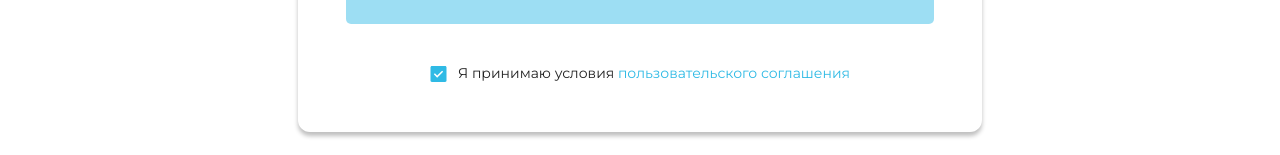
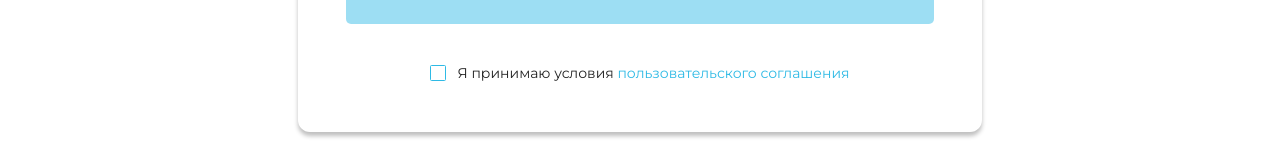
Before and after one commit to Legend1796/Maximum, a React (Create React App) app: page / in a window 1280 px wide. Shown: the part 2449-2604 px from the top of the page. Built offline with nearby package versions, Linux system fonts and the light colour scheme.

Commit message:
checkbox

```diff
--- a/src/components/form/form.css
+++ b/src/components/form/form.css
@@ -142,6 +142,21 @@
     cursor: pointer;
 }
 
+.form__checkbox-button {
+    border: none;
+    outline: none;
+    background: none;
+}
+
+.form__checkbox-button:hover {
+    background: none;
+}
+
+.form__checkbox-button:active {
+    background: none;
+    box-shadow: none;
+}
+
 .form__agreement-text-link {
     text-decoration: none;
     color: var(--color-blue);
--- a/src/components/form/form.jsx
+++ b/src/components/form/form.jsx
@@ -2,6 +2,7 @@
 import "react-phone-input-2/lib/style.css";
 import "react-dadata/dist/react-dadata.css";
 import checkbox_active from "../../images/checkbox_active.svg";
+import checkbox_inactive from "../../images/checkbox_inactive.svg";
 import { useEffect, useState } from "react";
 import { FioSuggestions, EmailSuggestions } from "react-dadata";
 import "./form.css";
@@ -13,6 +14,7 @@
   const [phone, setPhone] = useState("");
   const [selectedFile, setSelectedFile] = useState(null);
   const [uploaded, setUploaded] = useState();
+  const [checked, setChecked] = useState(false);
   //   const [selectedFiles, setSelectedFiles] = useState();
 
   function handleSubmit(e) {
@@ -22,15 +24,14 @@
 
   function handleChangeFiles(e) {
     console.log(e.target.files);
-    // selectedFiles(e.target.files.length);
     setSelectedFile(e.target.files.length);
   }
 
   useEffect(() => {
     if (email && name) {
-      setIsValid(email.value && phone && name.value);
+      setIsValid(email.value && phone && name.value && checked);
     }
-  }, [name, email, phone]);
+  }, [name, email, phone, checked]);
 
   return (
     <section className="form">
@@ -119,7 +120,9 @@
           </button>
           <div className="form__agreement">
             <div className="form__agreement-text-box">
-              <img src={checkbox_active} alt="checkbox" className="form__checkbox" />
+              <button className="form__checkbox-button" type="button" onClick={() => setChecked(!checked)}>
+                <img src={checked ? checkbox_active : checkbox_inactive} alt="checkbox" className="form__checkbox" />
+              </button>
               {pageWidth > 768 ? (
                 <>
                   <p className="form__agreement-text">Я принимаю условия&nbsp;</p>
```
Also changed, not shown: src/images/checkbox_inactive.svg (added).
